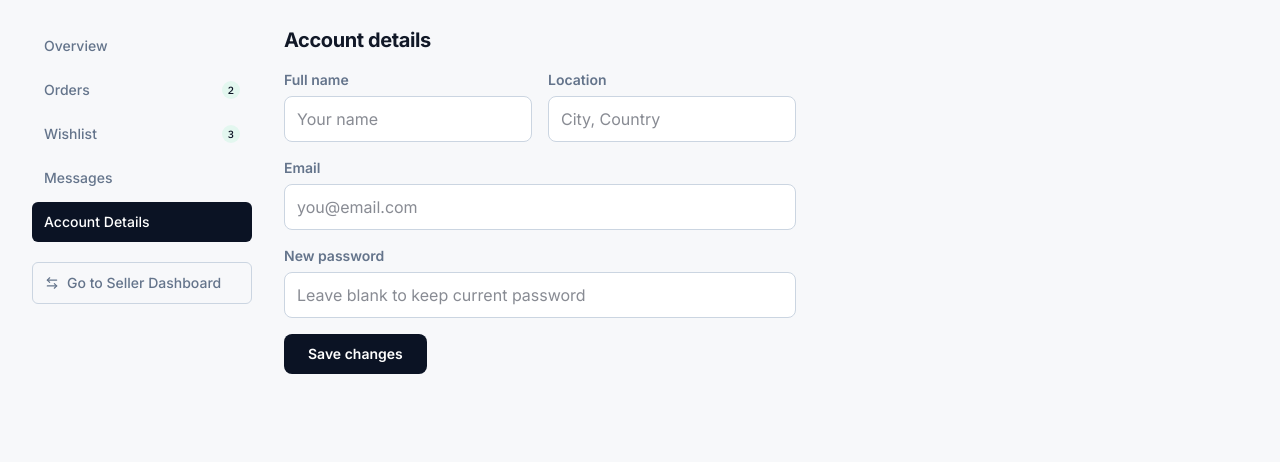
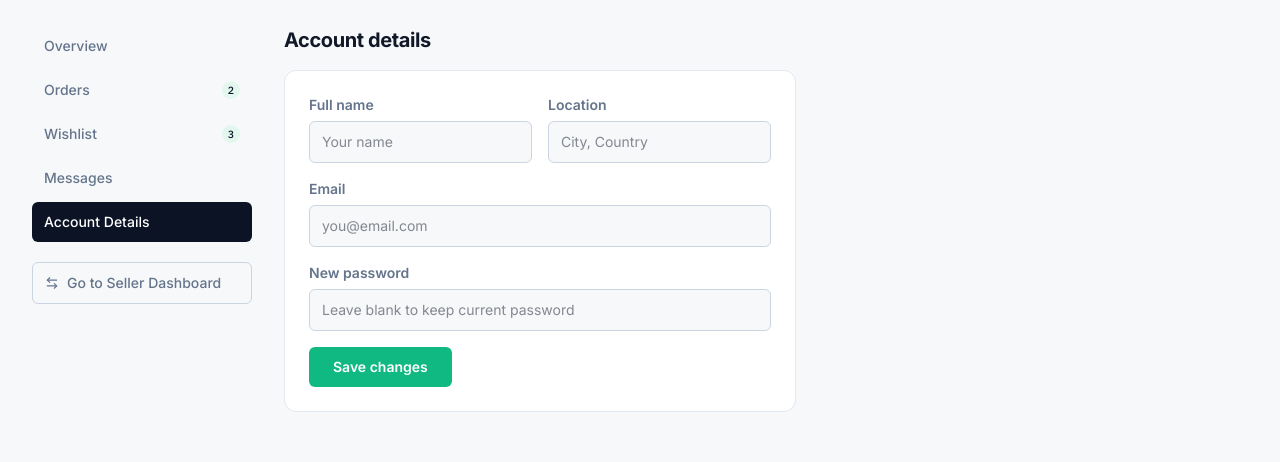
Before and after one commit to mdmanirmia/durqo-app, a Next.js app: page /dashboard/buyer/account in a window 1280 px wide. Shown: the part 174-636 px from the top of the page. Built offline with nearby package versions, Linux system fonts and the light colour scheme; no server answers.

Commit message:
Restyle buyer account page with design tokens

```diff
--- a/src/app/dashboard/buyer/account/page.tsx
+++ b/src/app/dashboard/buyer/account/page.tsx
@@ -1,32 +1,37 @@
 import DashboardShell from "@/components/dashboard/DashboardShell";
 import { BUYER_NAV } from "@/lib/dashboard-nav";
+
+const fieldCls =
+  "rounded-md border border-rule-strong bg-paper px-3 py-2.5 text-sm text-ink focus:border-brand-strong focus:outline-none";
 
 export default function BuyerAccountPage() {
   return (
     <DashboardShell title="Buyer Dashboard" nav={BUYER_NAV} switchHref="/dashboard/seller" switchLabel="Go to Seller Dashboard">
       <h2 className="mb-4 text-xl">Account details</h2>
-      <form className="flex max-w-lg flex-col gap-4">
+      <form className="max-w-lg rounded-xl border border-rule bg-paper-raised p-6">
+        <div className="flex flex-col gap-4">
           <div className="grid gap-4 sm:grid-cols-2">
             <div className="flex flex-col gap-1.5">
               <label className="text-sm font-semibold text-ink-soft">Full name</label>
-            <input defaultValue="" placeholder="Your name" className="rounded-lg border border-rule-strong bg-paper-raised px-3 py-2.5" />
+              <input defaultValue="" placeholder="Your name" className={fieldCls} />
             </div>
             <div className="flex flex-col gap-1.5">
               <label className="text-sm font-semibold text-ink-soft">Location</label>
-            <input placeholder="City, Country" className="rounded-lg border border-rule-strong bg-paper-raised px-3 py-2.5" />
+              <input placeholder="City, Country" className={fieldCls} />
             </div>
           </div>
           <div className="flex flex-col gap-1.5">
             <label className="text-sm font-semibold text-ink-soft">Email</label>
-          <input type="email" placeholder="you@email.com" className="rounded-lg border border-rule-strong bg-paper-raised px-3 py-2.5" />
+            <input type="email" placeholder="you@email.com" className={fieldCls} />
           </div>
           <div className="flex flex-col gap-1.5">
             <label className="text-sm font-semibold text-ink-soft">New password</label>
-          <input type="password" placeholder="Leave blank to keep current password" className="rounded-lg border border-rule-strong bg-paper-raised px-3 py-2.5" />
+            <input type="password" placeholder="Leave blank to keep current password" className={fieldCls} />
           </div>
-        <button type="button" className="w-fit rounded-lg bg-brand-strong px-6 py-2.5 text-sm font-semibold text-paper-raised hover:bg-brand">
+          <button type="button" className="w-fit rounded-md bg-brand px-6 py-2.5 text-sm font-semibold text-white hover:bg-brand-hover">
             Save changes
           </button>
+        </div>
       </form>
     </DashboardShell>
   );
```
Lines whose indentation alone changed are shown as unchanged.
